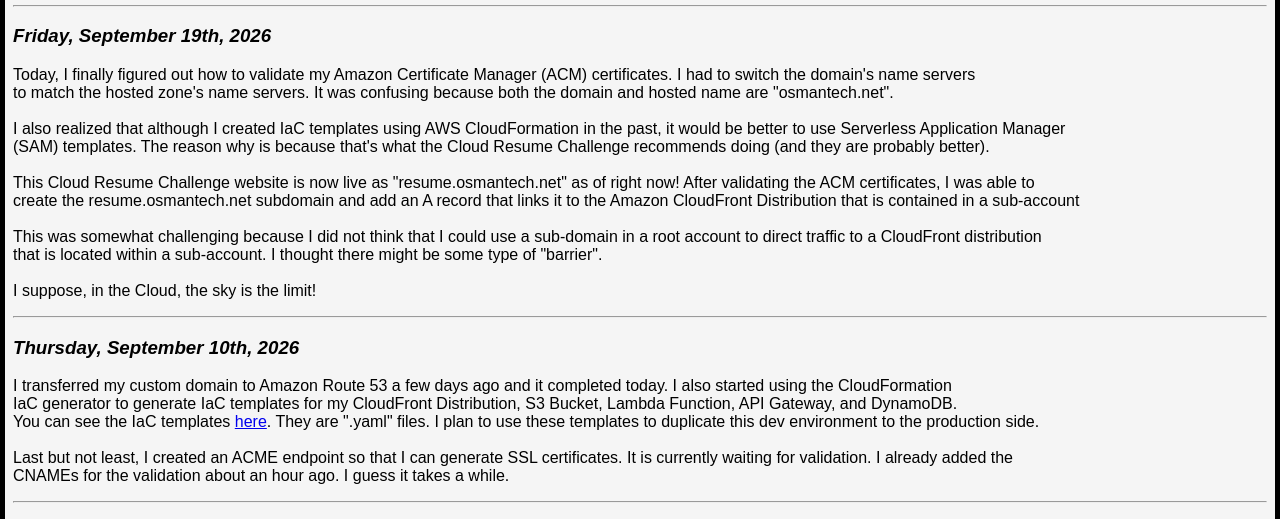
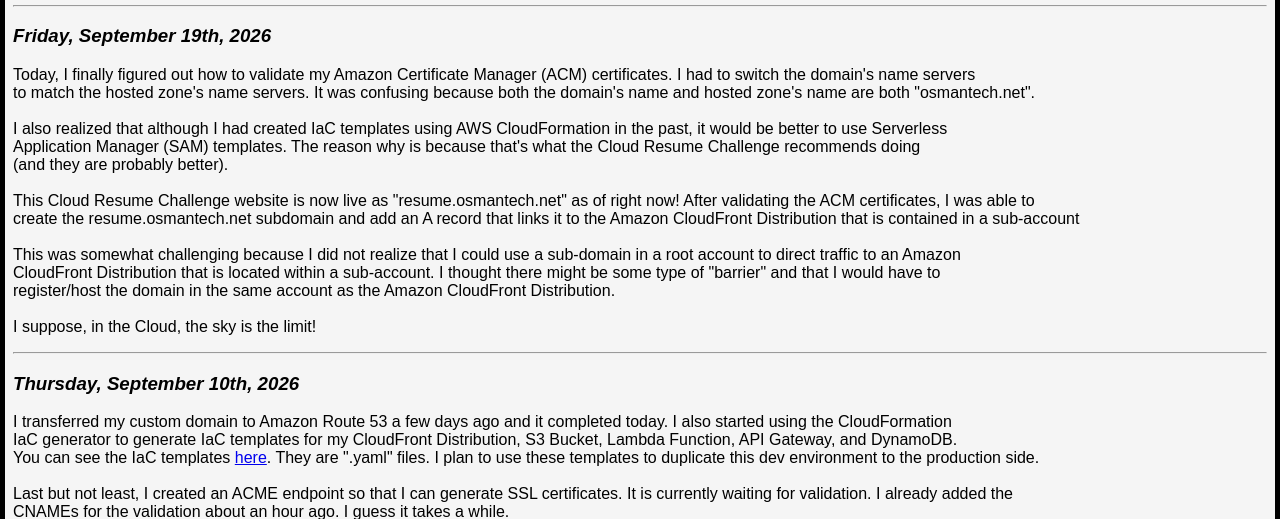
Before and after one commit to samosman001/cloud_resume_challenge, a plain HTML site: page html_resume/blog.html in a window 1280 px wide. Shown: the part 279-798 px from the top of the page. Drawn offline with Linux system fonts and the light colour scheme.

Commit message:
Grammar edits to recent blog post

```diff
--- a/html_resume/blog.html
+++ b/html_resume/blog.html
@@ -33,16 +33,18 @@
         <h3><em>Friday, September 19th, 2026</em></h3>
         <p>
             Today, I finally figured out how to validate my Amazon Certificate Manager (ACM) certificates. I had to switch the domain's name servers<br>
-            to match the hosted zone's name servers. It was confusing because both the domain and hosted name are "osmantech.net".<br><br>
+            to match the hosted zone's name servers. It was confusing because both the domain's name and hosted zone's name are both "osmantech.net".<br><br>
 
-            I also realized that although I created IaC templates using AWS CloudFormation in the past, it would be better to use Serverless Application Manager<br>
-            (SAM) templates. The reason why is because that's what the Cloud Resume Challenge recommends doing (and they are probably better).<br><br>
+            I also realized that although I had created IaC templates using AWS CloudFormation in the past, it would be better to use Serverless<br>
+            Application Manager (SAM) templates. The reason why is because that's what the Cloud Resume Challenge recommends doing<br>
+            (and they are probably better).<br><br>
 
             This Cloud Resume Challenge website is now live as "resume.osmantech.net" as of right now! After validating the ACM certificates, I was able to<br>
             create the resume.osmantech.net subdomain and add an A record that links it to the Amazon CloudFront Distribution that is contained in a sub-account<br><br>
 
-            This was somewhat challenging because I did not think that I could use a sub-domain in a root account to direct traffic to a CloudFront distribution<br>
-            that is located within a sub-account. I thought there might be some type of "barrier".<br><br>
+            This was somewhat challenging because I did not realize that I could use a sub-domain in a root account to direct traffic to an Amazon<br>
+            CloudFront Distribution that is located within a sub-account. I thought there might be some type of "barrier" and that I would have to<br>
+            register/host the domain in the same account as the Amazon CloudFront Distribution.<br><br>
 
             I suppose, in the Cloud, the sky is the limit!
         </p>
```
